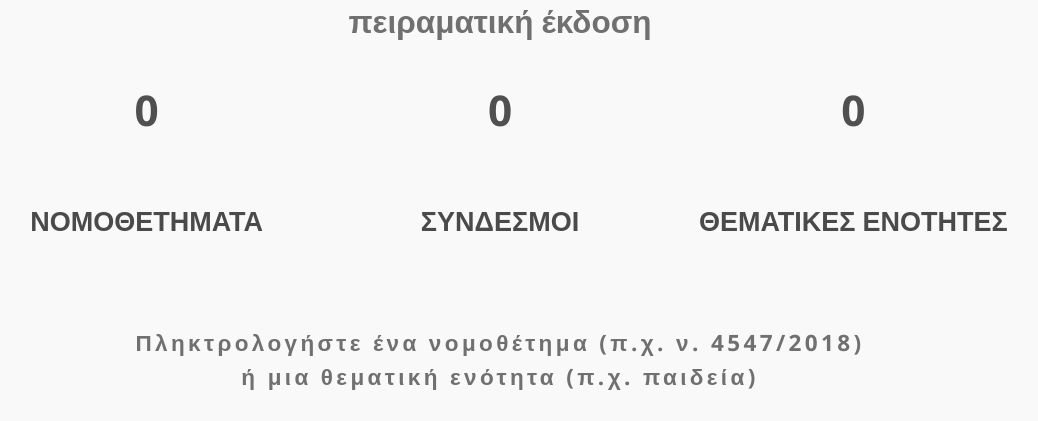
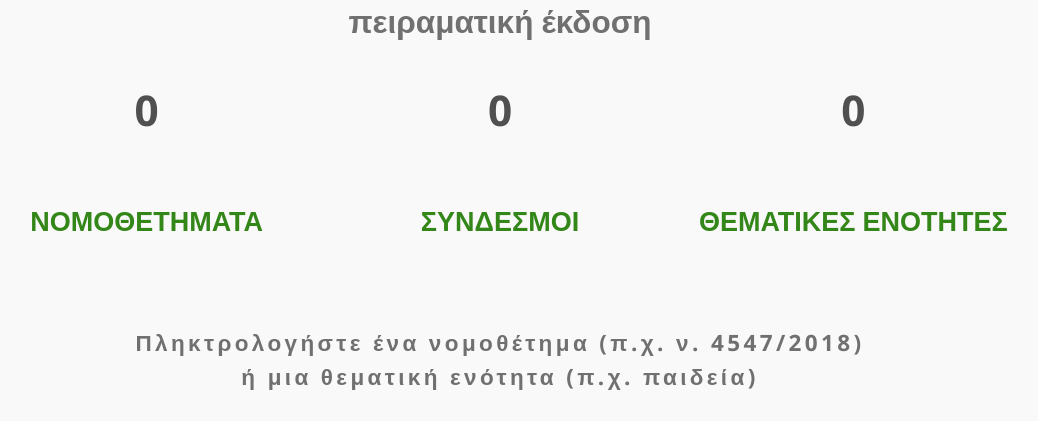
Before and after one commit to eellak/gsoc2018-3gm, a Flask app: page / in a window 1280 px wide. Shown: the part 180-601 px from the top of the page, without its empty margins (140-1178 px from the left). Run offline with Flask 2, Linux system fonts and the light colour scheme; parts of the project's set-up code (start-up, migrations or seed data) failed here and were passed over; some libraries are stand-ins or nearby versions.

Commit message:
Change CSS

```diff
--- a/3gm/static/style.css
+++ b/3gm/static/style.css
@@ -320,6 +320,6 @@ textarea {
 
 }
 
-a.headlink {
+a.headlink:before {
   color: #4a4a4a;
 }
--- a/3gm/templates/topics.html
+++ b/3gm/templates/topics.html
@@ -6,7 +6,7 @@
 
 <ol>
   {% for k in topics %}
-  <li id="{{ k['_id'] }}"><strong>Θεματική ενότητα {{ k['_id'] + 1 }} <br>Ετικέτες<br> </strong><p class="sparse">{{ k['keywords'] | render_badges_single('dark') | safe }}</p><br><strong>Νομοθετήματα</strong></li>
+  <li id="{{ k['_id'] }}"><strong>Θεματική ενότητα {{ k['_id'] + 1 }}</strong><p>Ετικέτες</p>{{ k['keywords'] | render_badges_single('dark') | safe }}<br><p>Νομοθετήματα</p></li>
   <ol>
     {% for l in k['statutes'] %}
       <li><a href="{{ url_for('codify_law', identifier=l )}}">{{ l }}</a></li>
```
